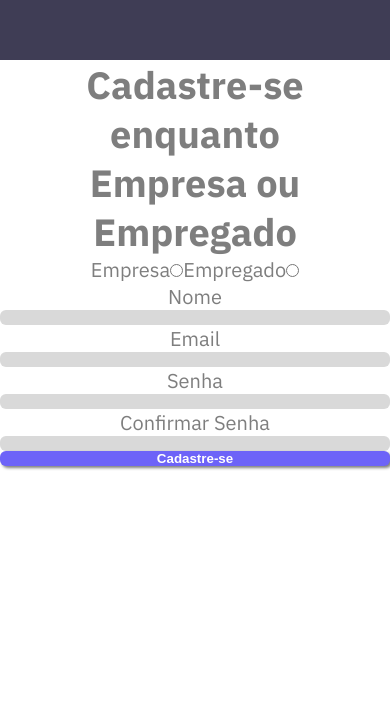
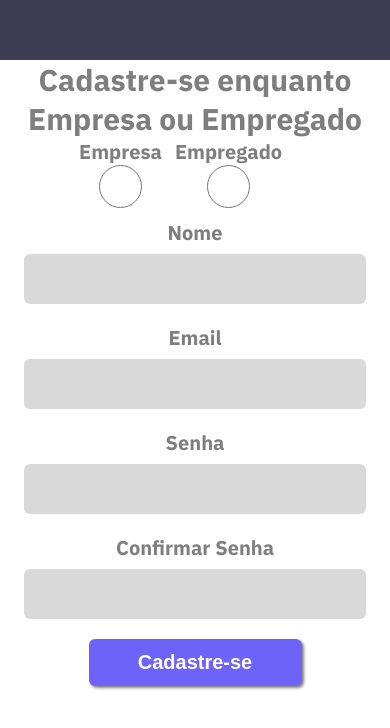
Before and after one commit to JorbFreire/hackathon, a React (Create React App) app: page /registration in a window 390 px wide. Shown: the top 728 px of the page. Built offline with nearby package versions, Linux system fonts and the light colour scheme.

Commit message:
responsive registration page design

```diff
--- a/src/App.css
+++ b/src/App.css
@@ -17,6 +17,7 @@
 
   color: #fff;
   font-weight: bold;
+  font-size: 20px;
   cursor: pointer;
 }
 
@@ -30,3 +31,24 @@
   border: 0;
   border-radius: 6px;
 }
+label {
+  font-weight: bold;
+}
+
+@media screen and (max-width: 1560px) {
+  h2 {
+    font-size: 38px;
+  }
+}
+
+@media screen and (max-width: 1340px) {
+  h2 {
+    font-size: 34px;
+  }
+}
+
+@media screen and (max-width: 722px) {
+  h2 {
+    font-size: 30px;
+  }
+}
--- a/src/components/HeaderBar/styles.css
+++ b/src/components/HeaderBar/styles.css
@@ -1,6 +1,7 @@
 header {
   background-color: #3f3d55;
   height: 100px;
+  width: 100%;
 }
 
 @media screen and (max-width: 722px) {
--- a/src/pages/LoginPage/styles.css
+++ b/src/pages/LoginPage/styles.css
@@ -6,12 +6,6 @@
   min-height: calc(100% - 100px);
   display: flex;
   flex-direction: row;
-}
-
-@media screen and (max-width: 1416px) {
-  h2 {
-    font-size: 38px;
-  }
 }
 
 @media screen and (max-width: 722px) {
--- a/src/pages/RegistrationPage/styles.css
+++ b/src/pages/RegistrationPage/styles.css
@@ -1,4 +1,48 @@
+#RegistrationPage {
+  display: flex;
+  flex-direction: column;
+
+  align-items: center;
+}
+#RegistrationPage form {
+  display: flex;
+  justify-items: center;
+  align-content: center;
+  align-items: center;
+}
 #RegistrationPage form {
   display: flex;
   flex-direction: column;
+  max-width: 504px;
+  min-width: 342px ;
 }
+#RegistrationPage form input{
+  width: 100%;
+  height: 50px;
+
+  margin-top: 8px;
+  margin-bottom: 20px;
+}
+
+#RegistrationPage form .switch {
+  display: flex;
+  flex-direction: row;
+  margin-bottom: 27px;
+
+  max-width: 324px;
+  min-width: 245px;
+
+  max-height: 55px;
+  min-height: 40px;
+}
+#RegistrationPage form .switch input {
+  height: 80%;
+  margin: 0;
+}
+
+#RegistrationPage form button {
+  width: 213px;
+  height: 47px;
+}
+
+/* inside the switch */
```
